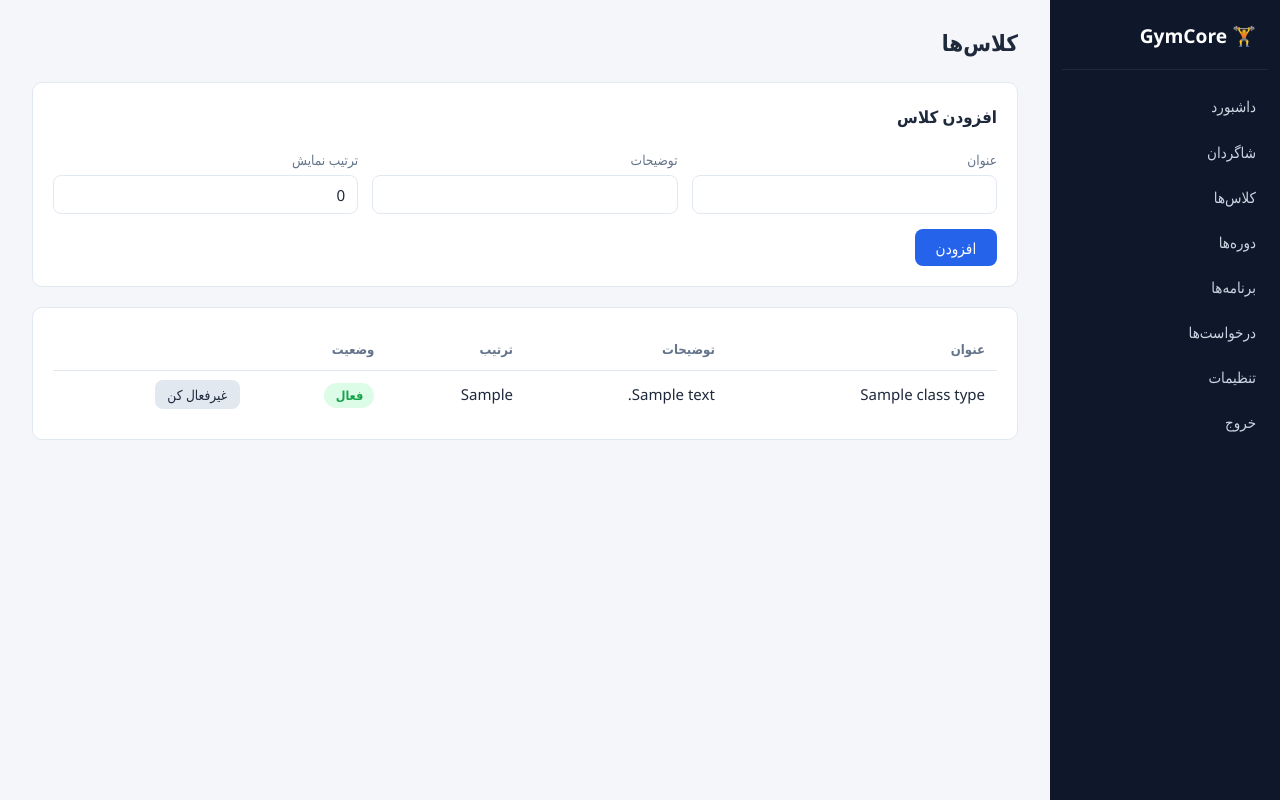
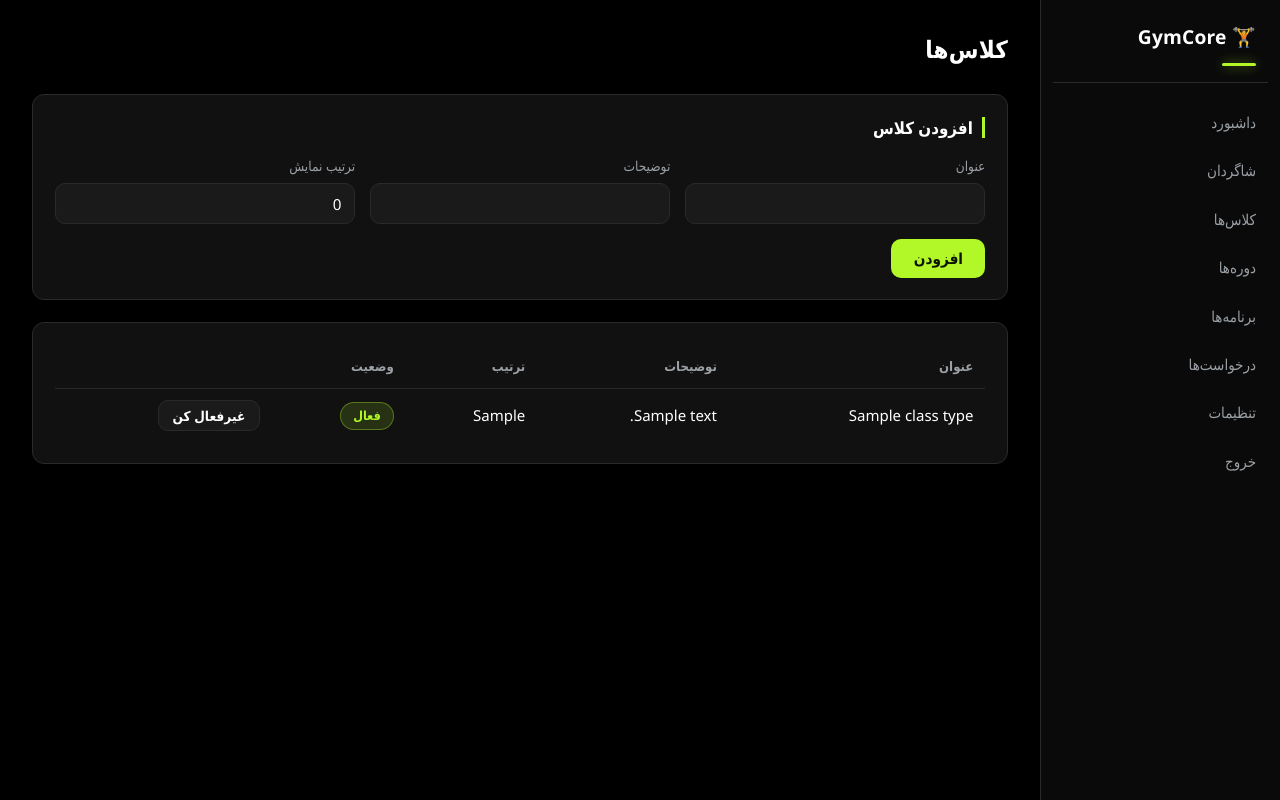
Before and after one commit to Emadhabibnia1385/GymCore, a FastAPI app: template app/web/templates/admin/classes.html in a window 1280 px wide. Run offline with FastAPI, Linux system fonts and the light colour scheme; the template is opened without the code that fills it: most values are stand-ins (such as "Sample title", 1, 10 or a date in 2020).

Commit message:
Apply GymCore brand identity: dark phosphor-green web theme
Re-theme the admin panel and client dashboard to the "Mehdi Sarmad"
visual identity — phosphor green (#B2F828) on black — driven entirely
by the design tokens in :root so the whole surface re-themes from one
place. All existing template class names are preserved.

- Palette: --primary #B2F828, --background #000, --foreground #FFF,
  --card #111, --border #2A2A2A, --danger #FF4D4F, --warning #FFC107.
- Contrast fix: text on green fills is near-black (--on-primary), never
  white — the green is light, so white-on-green would fail contrast.
- Dark-theme component pass: sidebar, cards, stat tiles (green accent),
  inputs (green focus glow), badges/alerts as translucent tints, dark
  scrollbars, green auth aura.
- base.html: color-scheme + theme-color meta so native controls and
  browser chrome render dark.

Co-Authored-By: Claude Opus 4.8 <noreply@anthropic.com>

```diff
--- a/app/web/static/style.css
+++ b/app/web/static/style.css
@@ -7,150 +12,221 @@
 }
 
 :root {
-  --bg: #f4f6f9;
-  --surface: #ffffff;
-  --border: #e2e8f0;
-  --text: #1e293b;
-  --muted: #64748b;
-  --primary: #2563eb;
-  --primary-dark: #1d4ed8;
-  --success: #16a34a;
-  --danger: #dc2626;
-  --warning: #d97706;
-  --radius: 10px;
+  color-scheme: dark;
+
+  /* --- Brand --- */
+  --primary: #b2f828;          /* phosphor green — the signature */
+  --primary-strong: #c6ff4d;   /* brighter, for hover */
+
+  /* --- Base --- */
+  --background: #000000;        /* page */
+  --foreground: #ffffff;        /* text */
+  --card: #111111;             /* panels / cards */
+  --border: #2a2a2a;
+
+  /* --- States --- */
+  --success: #b2f828;
+  --danger: #ff4d4f;
+  --warning: #ffc107;
+
+  /* --- Derived --- */
+  --surface-2: #1a1a1a;        /* inputs, elevated rows */
+  --muted: #9aa0a6;            /* secondary text on black */
+  --on-primary: #0a1400;       /* text/icon on a green fill (high contrast) */
+  --glow: 0 0 0 3px rgba(178, 248, 40, 0.18);
+  --radius: 12px;
 }
 
 * { box-sizing: border-box; }
 
+html { color-scheme: dark; }
+
 body {
   margin: 0;
   font-family: "Vazirmatn", "Segoe UI", Tahoma, sans-serif;
-  background: var(--bg);
-  color: var(--text);
+  background: var(--background);
+  color: var(--foreground);
   direction: rtl;
   font-size: 15px;
-  line-height: 1.7;
+  line-height: 1.75;
+  -webkit-font-smoothing: antialiased;
+  text-rendering: optimizeLegibility;
 }
 
+::selection { background: var(--primary); color: var(--on-primary); }
+
+/* Dark, slim scrollbars to match the theme (WebKit/Blink). */
+::-webkit-scrollbar { width: 10px; height: 10px; }
+::-webkit-scrollbar-thumb { background: #2f2f2f; border-radius: 999px; }
+::-webkit-scrollbar-thumb:hover { background: #3d3d3d; }
+::-webkit-scrollbar-track { background: transparent; }
+
 a { color: var(--primary); text-decoration: none; }
-a:hover { text-decoration: underline; }
+a:hover { color: var(--primary-strong); text-decoration: underline; }
 
 /* --- Layout --- */
 .layout { display: flex; min-height: 100vh; }
 
 .sidebar {
-  width: 230px;
-  background: #0f172a;
-  color: #cbd5e1;
+  width: 240px;
+  background: #0a0a0a;
+  border-left: 1px solid var(--border);   /* RTL: sidebar sits on the right */
+  color: var(--muted);
   padding: 1.25rem 0.75rem;
   flex-shrink: 0;
 }
 .sidebar .brand {
-  color: #fff;
+  color: var(--foreground);
   font-size: 1.2rem;
-  font-weight: 700;
+  font-weight: 800;
   padding: 0 0.75rem 1rem;
-  border-bottom: 1px solid #1e293b;
+  border-bottom: 1px solid var(--border);
   margin-bottom: 1rem;
+  letter-spacing: 0.2px;
+}
+.sidebar .brand::after {
+  content: "";
+  display: block;
+  width: 34px;
+  height: 3px;
+  margin-top: 0.6rem;
+  border-radius: 999px;
+  background: var(--primary);
+  box-shadow: 0 0 12px rgba(178, 248, 40, 0.55);
 }
 .sidebar nav a {
   display: block;
-  color: #cbd5e1;
-  padding: 0.55rem 0.75rem;
-  border-radius: 8px;
-  margin-bottom: 2px;
+  color: var(--muted);
+  padding: 0.6rem 0.75rem;
+  border-radius: 10px;
+  margin-bottom: 3px;
+  transition: background 0.15s ease, color 0.15s ease;
 }
-.sidebar nav a:hover { background: #1e293b; text-decoration: none; }
-.sidebar nav a.active { background: var(--primary); color: #fff; }
+.sidebar nav a:hover { background: var(--surface-2); color: var(--foreground); text-decoration: none; }
+.sidebar nav a.active {
+  background: var(--primary);
+  color: var(--on-primary);
+  font-weight: 700;
+  box-shadow: 0 0 16px rgba(178, 248, 40, 0.28);
+}
 
-.main { flex: 1; padding: 1.5rem 2rem; max-width: 1100px; }
+.main { flex: 1; padding: 1.75rem 2rem; max-width: 1140px; }
 
-.page-title { font-size: 1.4rem; font-weight: 700; margin: 0 0 1.25rem; }
+.page-title { font-size: 1.5rem; font-weight: 800; margin: 0 0 1.5rem; letter-spacing: 0.2px; }
 
 /* --- Cards & tables --- */
 .card {
-  background: var(--surface);
+  background: var(--card);
   border: 1px solid var(--border);
   border-radius: var(--radius);
-  padding: 1.25rem;
-  margin-bottom: 1.25rem;
+  padding: 1.35rem;
+  margin-bottom: 1.35rem;
 }
-.card h2 { font-size: 1.05rem; margin: 0 0 1rem; }
+.card h2 {
+  font-size: 1.05rem;
+  margin: 0 0 1rem;
+  padding-inline-start: 0.6rem;
+  border-inline-start: 3px solid var(--primary);   /* subtle brand accent */
+  line-height: 1.3;
+}
 
-.stats { display: grid; grid-template-columns: repeat(auto-fit, minmax(180px, 1fr)); gap: 1rem; }
+.stats { display: grid; grid-template-columns: repeat(auto-fit, minmax(190px, 1fr)); gap: 1rem; }
 .stat {
-  background: var(--surface);
+  background: var(--card);
   border: 1px solid var(--border);
   border-radius: var(--radius);
-  padding: 1rem 1.25rem;
+  padding: 1.1rem 1.3rem;
+  position: relative;
+  overflow: hidden;
 }
-.stat .value { font-size: 1.6rem; font-weight: 700; color: var(--primary); }
+.stat::before {
+  content: "";
+  position: absolute;
+  inset-block-start: 0;
+  inset-inline-start: 0;
+  width: 100%;
+  height: 3px;
+  background: linear-gradient(90deg, var(--primary), transparent);
+}
+.stat .value { font-size: 1.75rem; font-weight: 800; color: var(--primary); }
 .stat .label { color: var(--muted); font-size: 0.85rem; }
 
 table { width: 100%; border-collapse: collapse; }
-th, td { padding: 0.6rem 0.75rem; text-align: right; border-bottom: 1px solid var(--border); }
+th, td { padding: 0.65rem 0.75rem; text-align: right; border-bottom: 1px solid var(--border); }
 th { color: var(--muted); font-weight: 600; font-size: 0.82rem; }
+tbody tr:hover td, table tr:hover td { background: rgba(255, 255, 255, 0.02); }
 tr:last-child td { border-bottom: none; }
 
 /* --- Forms --- */
-label { display: block; font-size: 0.85rem; color: var(--muted); margin-bottom: 0.25rem; }
+label { display: block; font-size: 0.85rem; color: var(--muted); margin-bottom: 0.3rem; }
 input, select, textarea {
   width: 100%;
-  padding: 0.55rem 0.75rem;
+  padding: 0.6rem 0.8rem;
   border: 1px solid var(--border);
-  border-radius: 8px;
+  border-radius: 10px;
   font-family: inherit;
   font-size: 0.95rem;
-  background: #fff;
-  color: var(--text);
+  background: var(--surface-2);
+  color: var(--foreground);
+  transition: border-color 0.15s ease, box-shadow 0.15s ease;
 }
+input::placeholder, textarea::placeholder { color: #6b7075; }
 input:focus, select:focus, textarea:focus {
-  outline: 2px solid var(--primary);
-  outline-offset: -1px;
+  outline: none;
   border-color: var(--primary);
+  box-shadow: var(--glow);
 }
-.form-grid { display: grid; grid-template-columns: repeat(auto-fit, minmax(200px, 1fr)); gap: 0.9rem; }
+/* Native date/number pickers are light by default; keep them legible on dark. */
+input[type="date"]::-webkit-calendar-picker-indicator { filter: invert(1) opacity(0.6); }
+.form-grid { display: grid; grid-template-columns: repeat(auto-fit, minmax(210px, 1fr)); gap: 0.9rem; }
 .form-row { margin-bottom: 0.9rem; }
 
 .btn {
   display: inline-block;
   background: var(--primary);
-  color: #fff;
+  color: var(--on-primary);
   border: none;
-  border-radius: 8px;
-  padding: 0.55rem 1.3rem;
+  border-radius: 10px;
+  padding: 0.6rem 1.4rem;
   font-family: inherit;
   font-size: 0.95rem;
+  font-weight: 700;
   cursor: pointer;
+  transition: background 0.15s ease, box-shadow 0.15s ease, transform 0.05s ease;
 }
-.btn:hover { background: var(--primary-dark); text-decoration: none; color: #fff; }
-.btn.secondary { background: #e2e8f0; color: var(--text); }
-.btn.success { background: var(--success); }
-.btn.danger { background: var(--danger); }
-.btn.small { padding: 0.3rem 0.8rem; font-size: 0.85rem; }
+.btn:hover { background: var(--primary-strong); text-decoration: none; color: var(--on-primary); box-shadow: 0 0 18px rgba(178, 248, 40, 0.3); }
+.btn:active { transform: translateY(1px); }
+.btn.secondary { background: var(--surface-2); color: var(--foreground); border: 1px solid var(--border); }
+.btn.secondary:hover { background: #232323; box-shadow: none; }
+.btn.success { background: var(--primary); color: var(--on-primary); }
+.btn.danger { background: var(--danger); color: #fff; }
+.btn.danger:hover { background: #ff6b6d; box-shadow: 0 0 18px rgba(255, 77, 79, 0.28); }
+.btn.small { padding: 0.32rem 0.85rem; font-size: 0.85rem; font-weight: 600; }
 
-/* --- Badges & alerts --- */
+/* --- Badges & alerts (translucent fills read well on dark) --- */
 .badge {
   display: inline-block;
   border-radius: 999px;
-  padding: 0.1rem 0.7rem;
+  padding: 0.12rem 0.75rem;
   font-size: 0.78rem;
-  font-weight: 600;
+  font-weight: 700;
+  border: 1px solid transparent;
 }
-.badge.green { background: #dcfce7; color: var(--success); }
-.badge.red { background: #fee2e2; color: var(--danger); }
-.badge.amber { background: #fef3c7; color: var(--warning); }
-.badge.gray { background: #e2e8f0; color: var(--muted); }
-.badge.blue { background: #dbeafe; color: var(--primary); }
+.badge.green { background: rgba(178, 248, 40, 0.14); color: var(--primary); border-color: rgba(178, 248, 40, 0.35); }
+.badge.red   { background: rgba(255, 77, 79, 0.14); color: #ff7b7d; border-color: rgba(255, 77, 79, 0.35); }
+.badge.amber { background: rgba(255, 193, 7, 0.14); color: var(--warning); border-color: rgba(255, 193, 7, 0.35); }
+.badge.gray  { background: rgba(255, 255, 255, 0.07); color: var(--muted); border-color: rgba(255, 255, 255, 0.12); }
+.badge.blue  { background: rgba(178, 248, 40, 0.14); color: var(--primary); border-color: rgba(178, 248, 40, 0.35); }
 
 .alert {
   border-radius: var(--radius);
-  padding: 0.75rem 1rem;
+  padding: 0.8rem 1rem;
   margin-bottom: 1rem;
   font-size: 0.9rem;
+  border: 1px solid transparent;
 }
-.alert.error { background: #fee2e2; color: #991b1b; }
-.alert.success { background: #dcfce7; color: #166534; }
+.alert.error { background: rgba(255, 77, 79, 0.12); color: #ff9a9b; border-color: rgba(255, 77, 79, 0.35); }
+.alert.success { background: rgba(178, 248, 40, 0.12); color: var(--primary); border-color: rgba(178, 248, 40, 0.35); }
 
 .muted { color: var(--muted); font-size: 0.85rem; }
 .actions { display: flex; gap: 0.5rem; flex-wrap: wrap; align-items: center; }
--- a/app/web/templates/base.html
+++ b/app/web/templates/base.html
@@ -3,6 +3,8 @@
 <head>
   <meta charset="utf-8">
   <meta name="viewport" content="width=device-width, initial-scale=1">
+  <meta name="color-scheme" content="dark">
+  <meta name="theme-color" content="#000000">
   <title>{% block title %}GymCore{% endblock %}</title>
   <link rel="stylesheet" href="/static/style.css">
 </head>
```
Also changed, not shown: other parts of app/web/static/style.css (+21 -11 lines).
